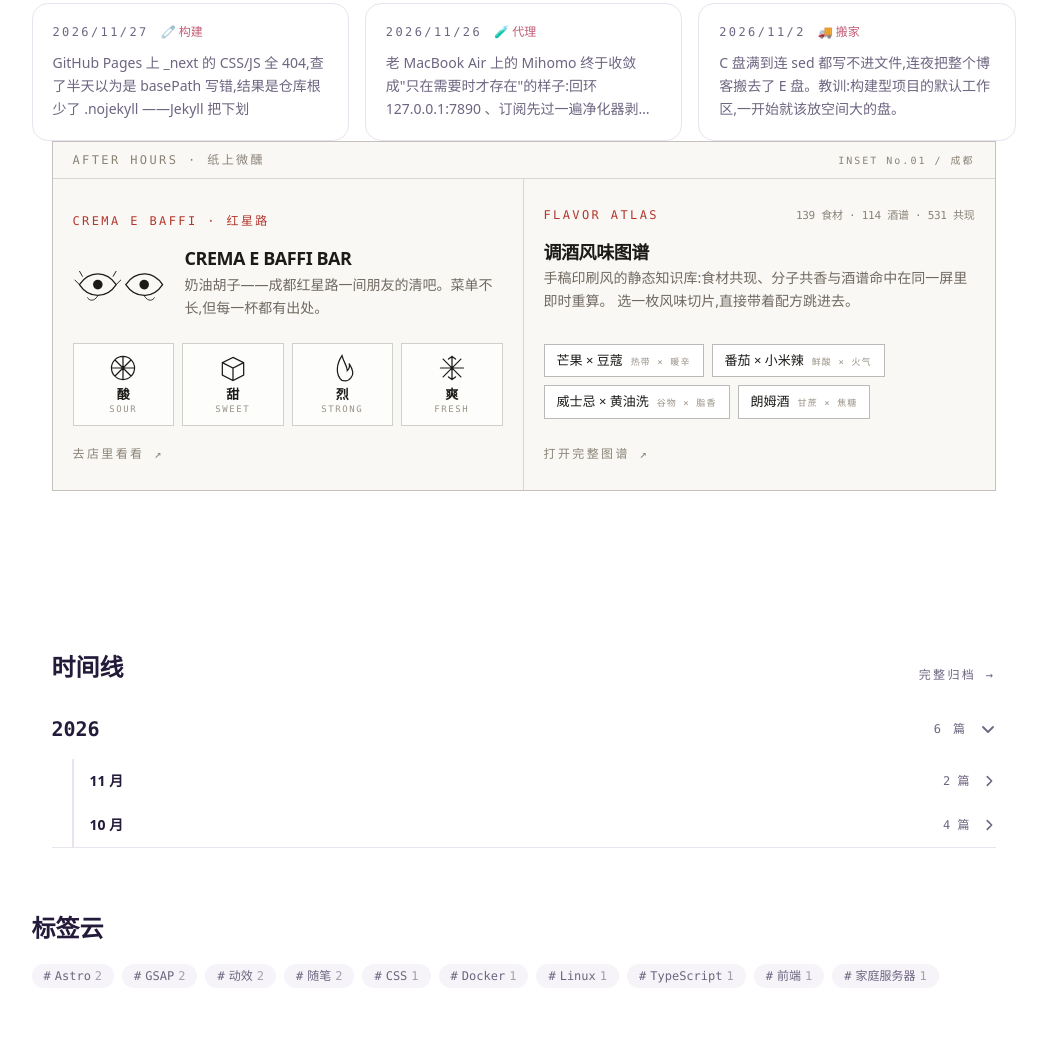
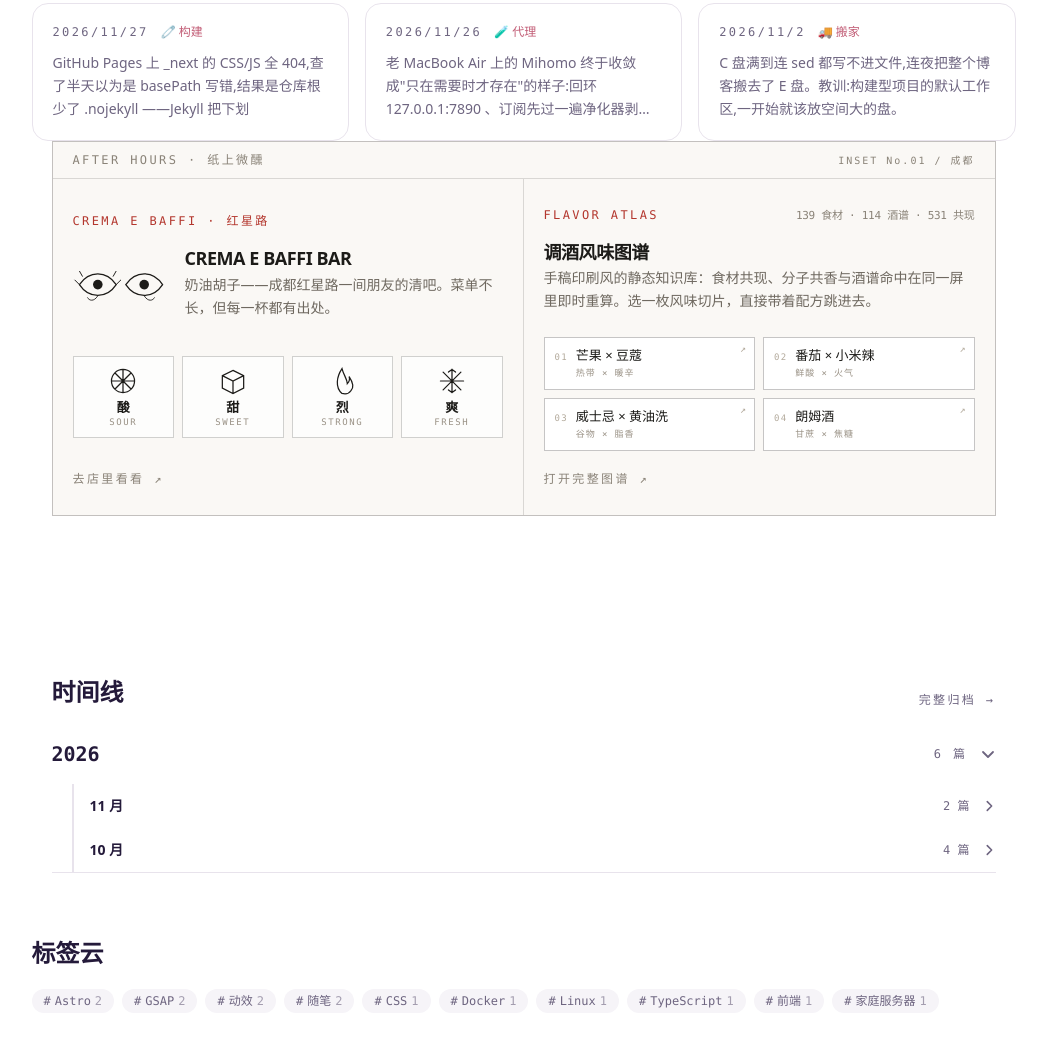
Before and after one commit to Ulysses-G-Yang/blog, an Astro site: page / in a window 1280 px wide. Shown: the part 1606-2653 px from the top of the page, without its empty margins (109-1152 px from the left). Built offline with nearby package versions, Linux system fonts and the light colour scheme; Astro itself is replaced by a stand-in of ours.

Commit message:
style(blog): 纸上微醺插页——全角标点、风味切片编号与 150ms hover 边框

```diff
--- a/src/components/AfterHours.astro
+++ b/src/components/AfterHours.astro
@@ -96,7 +96,7 @@ const { compact = false } = Astro.props;
                 Crema e Baffi Bar
               </h2>
               <p class="mt-1 text-sm leading-relaxed text-[#6f6960]">
-                奶油胡子——成都红星路一间朋友的清吧。菜单不长,但每一杯都有出处。
+                奶油胡子——成都红星路一间朋友的清吧。菜单不长，但每一杯都有出处。
               </p>
             </div>
           </div>
@@ -151,25 +151,35 @@ const { compact = false } = Astro.props;
             调酒风味图谱
           </h2>
           <p class="mt-1 text-sm leading-relaxed text-[#6f6960]">
-            手稿印刷风的静态知识库:食材共现、分子共香与酒谱命中在同一屏里即时重算。
-            选一枚风味切片,直接带着配方跳进去。
+            手稿印刷风的静态知识库：食材共现、分子共香与酒谱命中在同一屏里即时重算。选一枚风味切片，直接带着配方跳进去。
           </p>
         </div>
 
-        <div class="mt-6 flex flex-wrap gap-2">
+        <div class="mt-6 grid gap-2 sm:grid-cols-2">
           {
-            flavors.map((f) => (
+            flavors.map((f, i) => (
               <a
                 href={`${KB_URL}?selected=${encodeURIComponent(f.query)}`}
                 target="_blank"
                 rel="noopener"
-                class="group inline-flex items-baseline gap-2 border border-[#1c1b18]/30 bg-white px-3 py-1.5 transition-colors duration-150 hover:border-[#b3362d]"
+                class="group relative flex items-baseline gap-2 border border-[#1c1b18]/25 bg-white py-2 pr-8 pl-2.5 transition-colors duration-150 hover:border-[#b3362d] hover:bg-[#fdfbf7]"
               >
-                <span class="text-[13px] font-medium text-[#1c1b18] group-hover:text-[#b3362d]">
-                  {f.label}
+                <span class="font-mono text-[9px] tracking-[0.14em] text-[#b3aa9c] transition-colors group-hover:text-[#b3362d]">
+                  {String(i + 1).padStart(2, '0')}
                 </span>
-                <span class="font-mono text-[9px] tracking-[0.12em] text-[#9a9286]">
-                  {f.note}
+                <span class="min-w-0">
+                  <span class="block truncate text-[13px] font-medium text-[#1c1b18] group-hover:text-[#b3362d]">
+                    {f.label}
+                  </span>
+                  <span class="mt-0.5 block truncate font-mono text-[9px] tracking-[0.1em] text-[#9a9286]">
+                    {f.note}
+                  </span>
+                </span>
+                <span
+                  class="absolute top-1.5 right-2 font-mono text-[10px] leading-none text-[#b3aa9c] transition-colors group-hover:text-[#b3362d]"
+                  aria-hidden="true"
+                >
+                  ↗
                 </span>
               </a>
             ))
```
